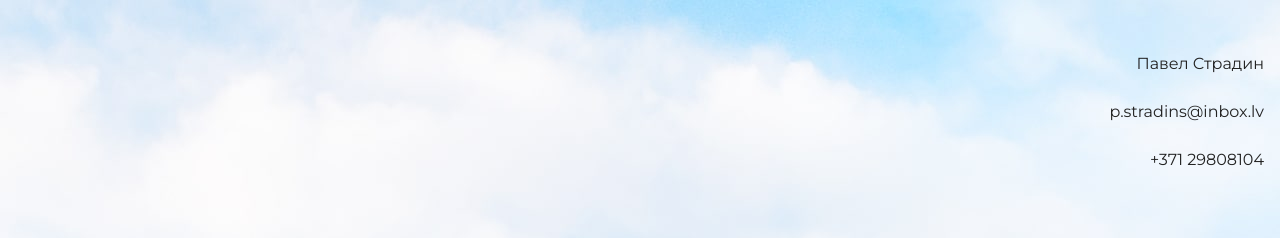
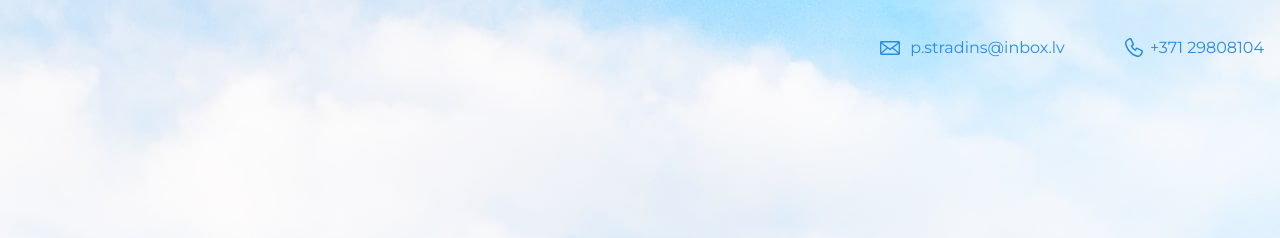
Before and after one commit to Spresso83/portfolio, a plain HTML site: page index.html in a window 1280 px wide. Shown: the top 238 px of the page. Drawn offline with nearby package versions, Linux system fonts and the light colour scheme.

Commit message:
Add files via upload

```diff
--- a/index.html
+++ b/index.html
@@ -10,9 +10,8 @@
   <body>
     <header class="page-header">
       <div class="container">
-        <p>Павел Страдин</p>
-        <p>p.stradins@inbox.lv</p>
-        <p>+371 29808104</p>
+        <a class="header-email" href="mailto:p.stradins@inbox.lv">p.stradins@inbox.lv</a>
+        <a class="header-phone" href="tel:+37129808104">+371 29808104</a>
       </div>
     </header>
 
```
